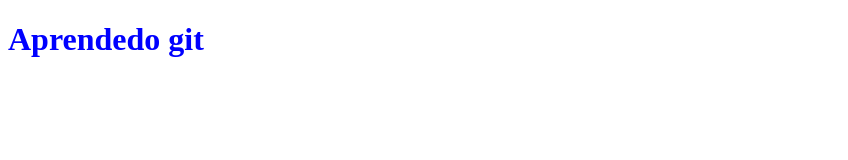
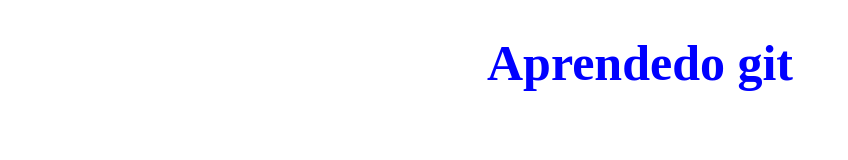
Before and after one commit to Danielsilva777-git/estudos, a plain HTML site: page index.html in a window 1280 px wide. Shown: the whole page, without its empty margins (0-848 px from the left). Drawn offline with Linux system fonts and the light colour scheme.

Commit message:
novas alterações no css

```diff
--- a/style.css
+++ b/style.css
@@ -1,4 +1,8 @@
 h1{
     color: blue;
+    font-size: 50px;
+    text-align: center;
+    text-shadow: 1px black;
+
 
 }
```
